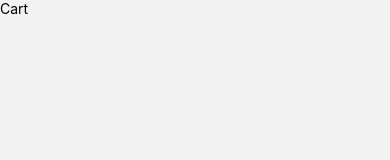
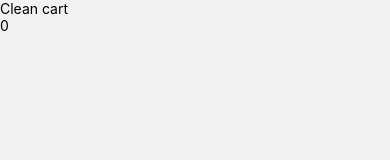
Before and after one commit to MarcosVel/coffee-shop, a React Native app: screen /Cart in a window 390 px wide. Shown: the top 160 px of the page. Built offline with nearby package versions, Linux system fonts and the light colour scheme.

Commit message:
wip: add clean cart functionality

```diff
--- a/src/screens/Cart.jsx
+++ b/src/screens/Cart.jsx
@@ -1,10 +1,20 @@
-import { StyleSheet, Text, View } from "react-native";
+import { SafeAreaView, StyleSheet, Text, TouchableOpacity } from "react-native";
+import { useStore } from "../store/store";
 
 const Cart = () => {
+  const cartList = useStore((state) => state.CartList);
+  const cleanCart = useStore((state) => state.cleanCart);
+  const cartPrice = useStore((state) => state.CartPrice);
+
+  console.log("cartList", cartList);
+
   return (
-    <View>
-      <Text>Cart</Text>
-    </View>
+    <SafeAreaView>
+      <TouchableOpacity onPress={() => cleanCart()}>
+        <Text>Clean cart</Text>
+      </TouchableOpacity>
+      <Text>{cartPrice}</Text>
+    </SafeAreaView>
   );
 };
 
```
